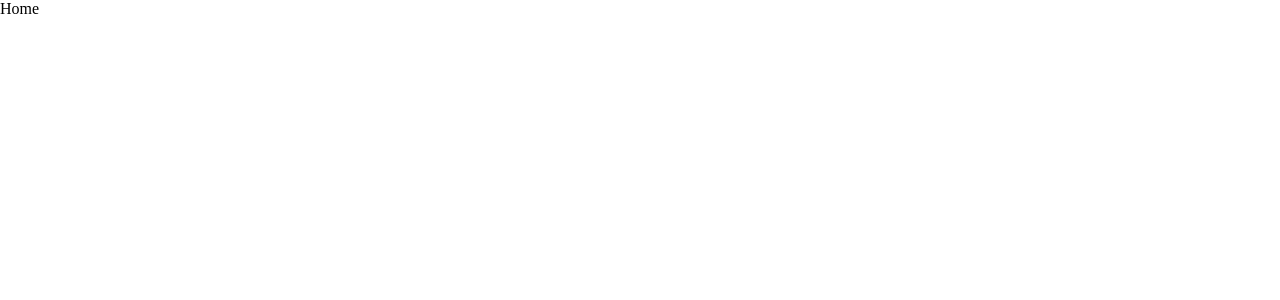
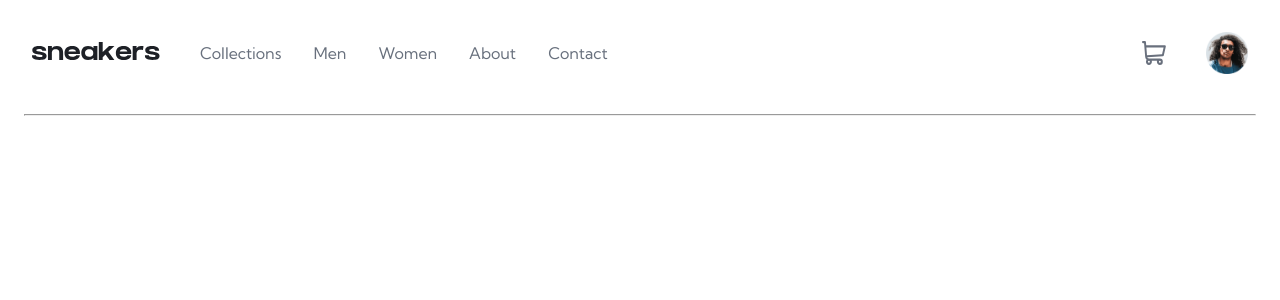
Before and after one commit to zaarza/ecommerce-product-page, a Next.js app: page / in a window 1280 px wide. Shown: the top 300 px of the page. Built offline with nearby package versions, Linux system fonts and the light colour scheme.

Commit message:
Complete slicing for navbar

```diff
--- /dev/null
+++ b/src/components/Navbar/Navbar.module.scss
@@ -0,0 +1,209 @@
+@use "./../../styles/variables";
+@use "./../../styles/mixin";
+
+.navbar {
+  background-color: variables.$white;
+  position: sticky;
+  top: 0;
+  z-index: 99;
+
+  &__inner {
+    display: flex;
+    justify-content: space-between;
+    align-items: center;
+    max-width: variables.$large;
+    padding: 2rem;
+    margin-inline: auto;
+    position: relative;
+    column-gap: 1.5rem;
+  }
+
+  &__left,
+  &__right {
+    display: flex;
+    align-items: center;
+    column-gap: 1.5rem;
+  }
+
+  &__hamburger {
+    @include mixin.button-base;
+    width: 24px;
+    height: 24px;
+    position: relative;
+
+    &:hover {
+      filter: brightness(0%);
+    }
+  }
+
+  &__hamburgerClose {
+    @include mixin.button-base;
+    width: 44px;
+    height: 44px;
+    display: flex;
+    align-items: center;
+    padding: 0;
+
+    &:hover {
+      filter: brightness(0%);
+    }
+  }
+
+  &__hamburgerCloseIcon {
+    width: 16px;
+    height: 16px;
+  }
+
+  &__cart {
+    @include mixin.button-base;
+    width: 24px;
+    height: 24px;
+    position: relative;
+
+    &:hover {
+      filter: brightness(0%);
+    }
+  }
+
+  &__profile {
+    @include mixin.button-base;
+    width: 24px;
+    height: 24px;
+    position: relative;
+
+    &:hover {
+      border: 2px solid variables.$orange;
+      border-radius: 50%;
+    }
+  }
+
+  &__links {
+    position: absolute;
+    flex-direction: column;
+    background-color: variables.$white;
+    top: 0;
+    left: -999px;
+    padding: 1.5rem;
+    width: 80%;
+    height: 100vh;
+    row-gap: 2.5rem;
+    display: none;
+    transition: 0.3s;
+    display: flex;
+    z-index: 999;
+
+    &--active {
+      left: 0;
+    }
+  }
+
+  &__overlay {
+    background-color: variables.$black;
+    width: 100vw;
+    height: 100vh;
+    opacity: 0;
+    display: block;
+    position: absolute;
+    top: 0;
+    left: -9999px;
+    z-index: 99;
+
+    &--active {
+      left: 0;
+      transition: opacity 0.5s;
+      opacity: 0.75;
+    }
+  }
+
+  &__linksInner {
+    display: flex;
+    flex-direction: column;
+    position: relative;
+    gap: 2rem;
+  }
+
+  &__link {
+    text-decoration: none;
+    color: variables.$black;
+    font-weight: 700;
+  }
+
+  &__line {
+    display: none;
+  }
+}
+
+@media screen and (min-width: 780px) {
+  .navbar {
+    &__hamburger {
+      display: none;
+    }
+
+    &__inner {
+      padding-bottom: 50px;
+    }
+
+    &__line {
+      display: block;
+      position: absolute;
+      bottom: 0;
+      left: 1.5rem;
+      right: 1.5rem;
+      color: variables.$light-grayish-blue;
+    }
+
+    &__left,
+    &__right {
+      column-gap: 2.5rem;
+    }
+
+    &__hamburgerClose {
+      display: none;
+    }
+
+    &__links {
+      background-color: transparent;
+      display: flex;
+      flex-direction: row;
+      position: relative;
+      height: fit-content;
+      padding: 0;
+      width: fit-content;
+      left: 0;
+    }
+
+    &__linksInner {
+      flex-direction: row;
+      display: flex;
+    }
+
+    &__link {
+      font-weight: 300;
+      position: relative;
+      color: variables.$dark-grayish-blue;
+
+      &:hover {
+        color: variables.$black;
+      }
+
+      &:hover::after {
+        content: "";
+        position: absolute;
+        left: 0;
+        right: 0;
+        height: 4px;
+        top: 4.2rem;
+        background-color: variables.$orange;
+      }
+    }
+
+    &__profile {
+      width: 42px;
+      height: 42px;
+    }
+
+    &__overlay {
+      display: none;
+    }
+  }
+}
--- /dev/null
+++ b/src/components/Navbar/Navbar.tsx
@@ -0,0 +1,117 @@
+import React, { useEffect, useRef, useState } from "react";
+import Link from "next/link";
+import styles from "./Navbar.module.scss";
+import Image from "next/image";
+
+const Navbar = () => {
+  const navbarLinksRef = useRef<HTMLUListElement>(null);
+  const [navbarLinks, setNavbarLinks] = useState(false);
+
+  const toggleNavbar = () => {
+    setNavbarLinks(!navbarLinks);
+  };
+
+  return (
+    <nav className={styles.navbar}>
+      <div className={styles.navbar__inner}>
+        <hr className={styles.navbar__line} />
+        <div className={styles.navbar__left}>
+          <button
+            onClick={toggleNavbar}
+            type="button"
+            className={styles.navbar__hamburger}
+          >
+            <Image
+              className={styles.navbar__hamburgerIcon}
+              src="/assets/images/icons/icon-menu.svg"
+              alt="Show menu"
+              fill={true}
+              aria-hidden="true"
+            />
+          </button>
+          <Link href="/" className={styles.navbar__logo}>
+            <Image
+              className={styles.navbar__logoIcon}
+              src="/assets/images/logo.svg"
+              alt="Sneakers logo"
+              width="128"
+              height="0"
+            />
+          </Link>
+          <ul
+            className={
+              navbarLinks
+                ? styles["navbar__links"] +
+                  " " +
+                  styles["navbar__links--active"]
+                : styles["navbar__links"]
+            }
+            ref={navbarLinksRef}
+          >
+            <button
+              onClick={toggleNavbar}
+              type="button"
+              className={styles.navbar__hamburgerClose}
+            >
+              <Image
+                className={styles.navbar__hamburgerCloseIcon}
+                src="/assets/images/icons/icon-close.svg"
+                alt="Close menu"
+                width="16"
+                height="16"
+                aria-hidden="true"
+              />
+            </button>
+            <div className={styles.navbar__linksInner}>
+              <Link href="/" className={styles.navbar__link}>
+                Collections
+              </Link>
+              <Link href="/" className={styles.navbar__link}>
+                Men
+              </Link>
+              <Link href="/" className={styles.navbar__link}>
+                Women
+              </Link>
+              <Link href="/" className={styles.navbar__link}>
+                About
+              </Link>
+              <Link href="/" className={styles.navbar__link}>
+                Contact
+              </Link>
+            </div>
+          </ul>
+          <div
+            onClick={toggleNavbar}
+            className={
+              navbarLinks
+                ? styles["navbar__overlay"] +
+                  " " +
+                  styles["navbar__overlay--active"]
+                : styles["navbar__overlay"]
+            }
+          />
+        </div>
+        <div className={styles.navbar__right}>
+          <button type="button" className={styles.navbar__cart}>
+            <Image
+              className={styles.navbar__cartIcon}
+              src="/assets/images/icons/icon-cart.svg"
+              alt="Cart"
+              fill={true}
+            />
+          </button>
+          <button className={styles.navbar__profile}>
+            <Image
+              className={styles.navbar__profileIcon}
+              src="/assets/images/image-avatar.png"
+              alt="Cart"
+              fill={true}
+            />
+          </button>
+        </div>
+      </div>
+    </nav>
+  );
+};
+
+export default Navbar;
--- /dev/null
+++ b/src/components/index.tsx
@@ -0,0 +1,3 @@
+import Navbar from "./Navbar/Navbar";
+
+export { Navbar };
--- a/src/pages/api/hello.ts
+++ /dev/null
@@ -1,13 +0,0 @@
-// Next.js API route support: https://nextjs.org/docs/api-routes/introduction
-import type { NextApiRequest, NextApiResponse } from 'next'
-
-type Data = {
-  name: string
-}
-
-export default function handler(
-  req: NextApiRequest,
-  res: NextApiResponse<Data>
-) {
-  res.status(200).json({ name: 'John Doe' })
-}
--- a/src/pages/index.tsx
+++ b/src/pages/index.tsx
@@ -1,7 +1,16 @@
 import React from "react";
+import { Navbar } from "@/components";
+import Head from "next/head";
 
 const Home = () => {
-  return <div>Home</div>;
+  return (
+    <>
+      <Head>
+        <title>Fall Limited Edition Sneakers | Sneakers</title>
+      </Head>
+      <Navbar />
+    </>
+  );
 };
 
 export default Home;
--- /dev/null
+++ b/src/styles/_mixin.scss
@@ -0,0 +1,5 @@
+@mixin button-base {
+  background-color: transparent;
+  border: transparent;
+  cursor: pointer;
+}
--- a/src/styles/_variables.scss
+++ b/src/styles/_variables.scss
@@ -1,6 +1,6 @@
 // Colors
 // Primary
-$Orange: hsl(26, 100%, 55%);
+$orange: hsl(26, 100%, 55%);
 $pale-orange: hsl(25, 100%, 94%);
 
 // Neutral
@@ -9,7 +9,10 @@ $dark-grayish-blue: hsl(219, 9%, 45%);
 $grayish-blue: hsl(220, 14%, 75%);
 $light-grayish-blue: hsl(223, 64%, 98%);
 $white: hsl(0, 0%, 100%);
-$black: hsla(0, 0%, 0%, 75%);
+$black: hsl(0, 0%, 0%);
+
+// Typography
+$font-kumbh: "Kumbh Sans", sans-serif;
 
 // Breakpoints
 $small: 375px;
--- a/src/styles/main.scss
+++ b/src/styles/main.scss
@@ -1,2 +1,6 @@
 @import "./reset";
 @import "./variables";
+
+body {
+  font-family: "Kumbh Sans", sans-serif;
+}
```
